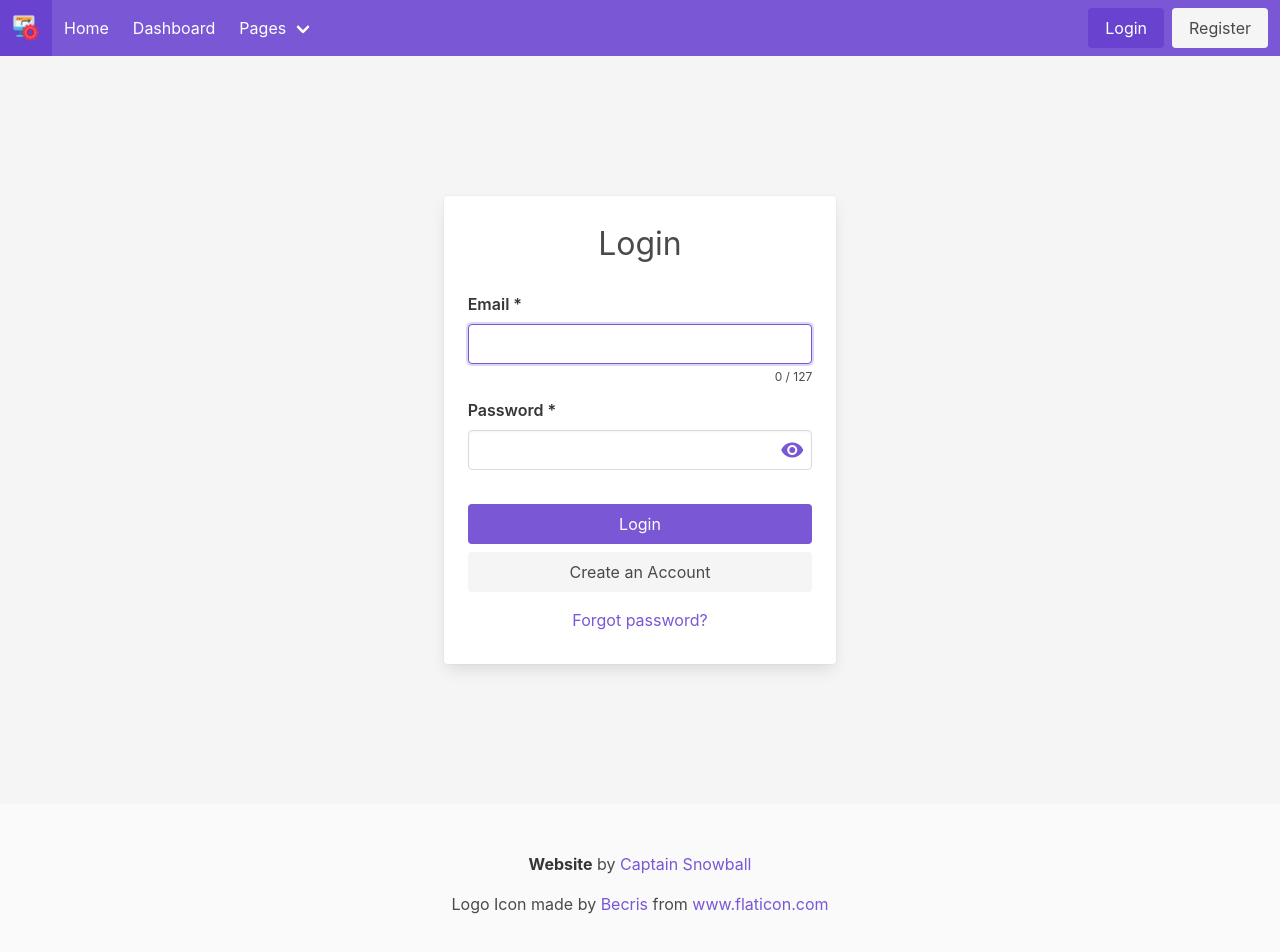
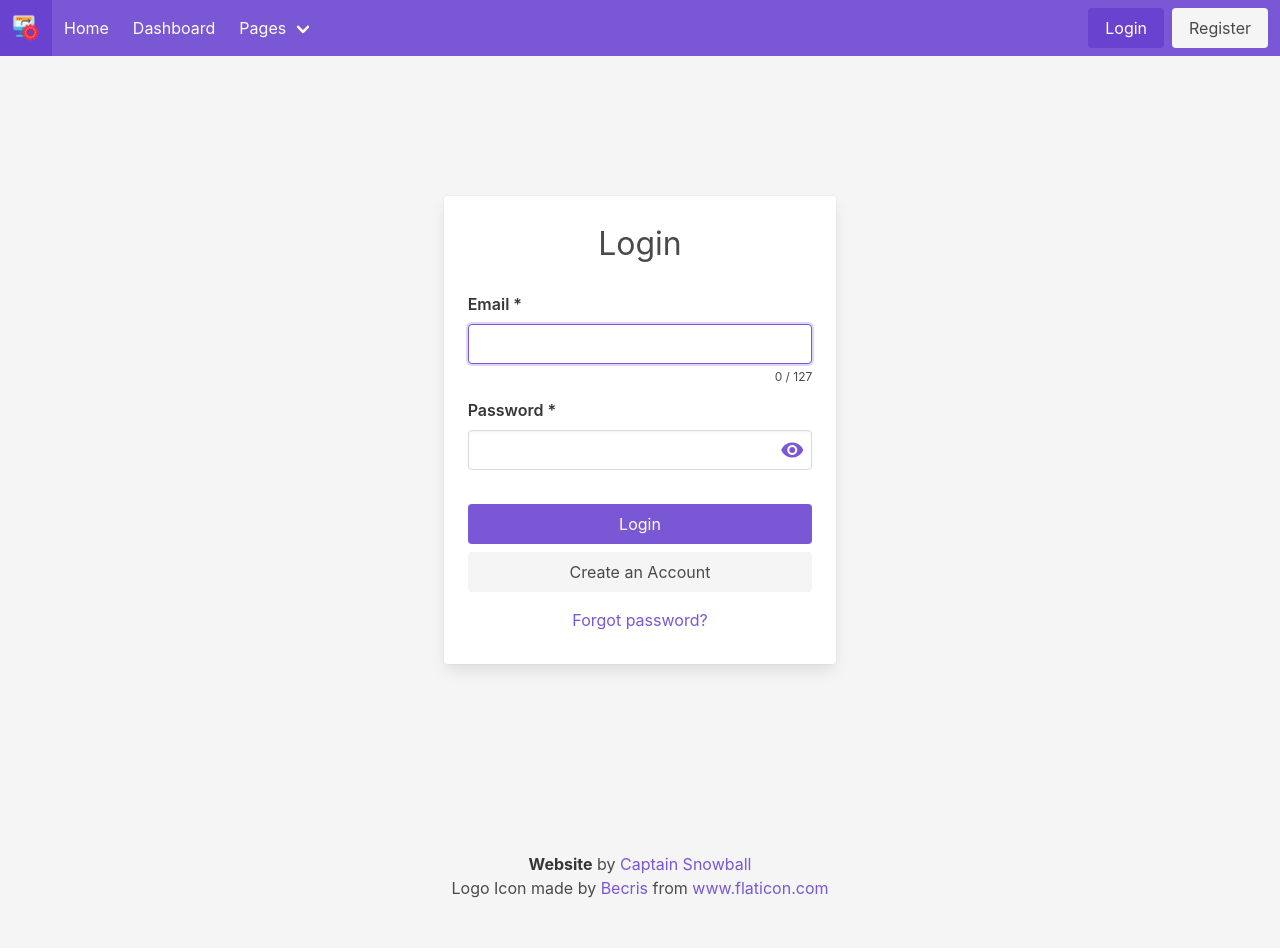
Before and after one commit to rscipher001/creator_ui, a Vue app: page /login in a window 1280 px wide. Shown: the top 952 px of the page. Built offline with nearby package versions, Linux system fonts and the light colour scheme; no server answers.

Commit message:
Pagination is option

```diff
--- a/src/components/Footer.vue
+++ b/src/components/Footer.vue
@@ -1,21 +1,25 @@
 <template>
-  <footer class="footer">
-    <div class="content has-text-centered">
+  <footer class="section py-10">
+    <div class="columns">
+      <div class="column px-0">
+        <div class="has-text-centered">
           <p>
             <strong>Website</strong> by
-        <a target="_blank" href="https://github.com/RSCipher001"
-          >Captain Snowball</a
-        >
+            <a target="_blank" href="https://github.com/RSCipher001">
+              Captain Snowball
+            </a>
           </p>
           <div>
             Logo Icon made by
-        <a href="https://www.flaticon.com/authors/becris" title="Becris"
-          >Becris</a
-        >
+            <a href="https://www.flaticon.com/authors/becris" title="Becris">
+              Becris
+            </a>
             from
-        <a href="https://www.flaticon.com/" title="Flaticon"
-          >www.flaticon.com</a
-        >
+            <a href="https://www.flaticon.com/" title="Flaticon">
+              www.flaticon.com
+            </a>
+          </div>
+        </div>
       </div>
     </div>
   </footer>
--- a/src/views/ProjectIndex.vue
+++ b/src/views/ProjectIndex.vue
@@ -152,7 +152,7 @@
       </div>
     </div>
 
-    <div class="section py-4">
+    <div v-if="meta.total > 1" class="section py-4">
       <div class="columns">
         <div class="column px-0">
           <b-pagination
```
Lines whose indentation alone changed are shown as unchanged.
